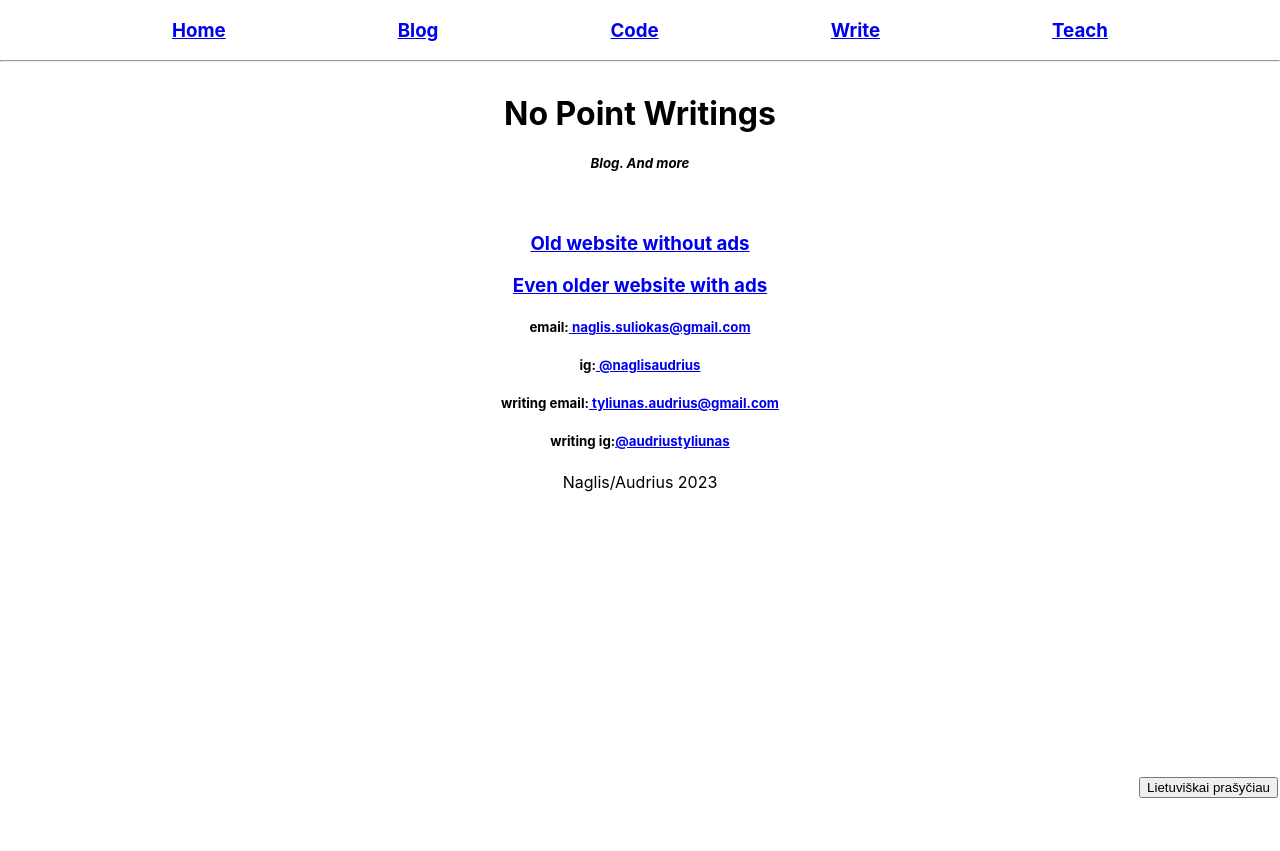
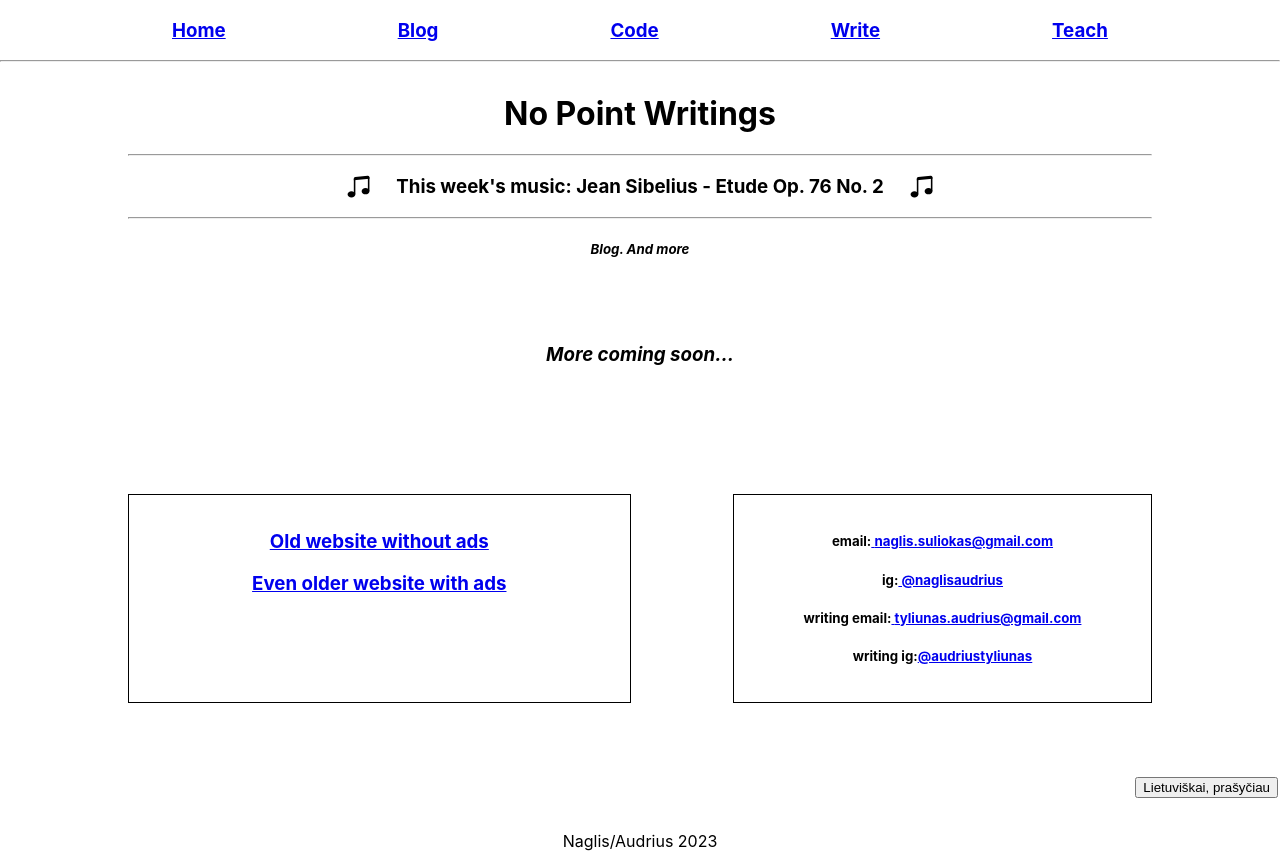
Before and after one commit to naglissul/naglissul.github.io, a React (Create React App) app: page /#/ in a window 1280 px wide. Before the commit the page ends 800 px from the top, so only its background shows below. Built offline with nearby package versions, Linux system fonts and the light colour scheme.

Commit message:
bit design, music

```diff
--- a/package.json
+++ b/package.json
@@ -16,6 +16,7 @@
     "gh-pages": "^5.0.0",
     "react": "^18.2.0",
     "react-dom": "^18.2.0",
+    "react-icons": "^4.8.0",
     "react-markdown": "^8.0.5",
     "react-redux": "^8.0.5",
     "react-scripts": "5.0.1",
--- a/src/App.tsx
+++ b/src/App.tsx
@@ -20,7 +20,7 @@ function App() {
             alert("haha, not yet. Dar nepadarytas vertimas :((");
           }}
         >
-          Lietuviškai prašyčiau
+          Lietuviškai, prašyčiau
         </button>
       </footer>
     </HashRouter>
--- a/src/pages/blogPage/BlogPage.tsx
+++ b/src/pages/blogPage/BlogPage.tsx
@@ -2,7 +2,7 @@ import { useEffect, useState } from "react";
 import { ReactMarkdown } from "react-markdown/lib/react-markdown";
 
 function BlogPage() {
-  const [text, setText] = useState("");
+  const [text, setText] = useState("Loading...");
 
   const fetchMarkdown = (readmePath: string) => {
     fetch(readmePath)
@@ -22,8 +22,11 @@ function BlogPage() {
 
   return (
     <div>
-      <h1 style={{ textAlign: "center", paddingTop: "1em" }}>Blog</h1>
-      <br />
+      <h1 style={{ paddingTop: "1em", textAlign: "center" }}>Blog</h1>
+      <hr style={{ margin: "0 10%" }} />
+      <h3 style={{ paddingTop: "5%", textAlign: "center" }}>
+        <em>More coming soon...</em>
+      </h3>
       <div
         style={{
           display: "flex",
@@ -36,9 +39,6 @@ function BlogPage() {
           <ReactMarkdown>{text}</ReactMarkdown>
         </div>
       </div>
-      <br />
-      <br />
-      <footer>Naglis/Audrius 2023</footer>
     </div>
   );
 }
--- a/src/pages/codePage/CodePage.tsx
+++ b/src/pages/codePage/CodePage.tsx
@@ -1,8 +1,12 @@
 function CodePage() {
   return (
-    <h1 style={{ paddingTop: "1em", textAlign: "center" }}>
-      Nothing's here yet
-    </h1>
+    <>
+      <h1 style={{ paddingTop: "1em", textAlign: "center" }}>Code</h1>
+      <hr style={{ margin: "0 10%" }} />
+      <h3 style={{ paddingTop: "5%", textAlign: "center" }}>
+        <em>More coming soon...</em>
+      </h3>
+    </>
   );
 }
 
--- a/src/pages/homePage/HomePage.tsx
+++ b/src/pages/homePage/HomePage.tsx
@@ -1,44 +1,30 @@
+import Archive from "./components/Archive";
+import BestMusic from "./components/BestMusic";
+import Contacts from "./components/Contacts";
+
 function HomePage() {
   return (
     <div style={{ textAlign: "center" }}>
-      <h1 style={{ paddingTop: "1em" }}>No Point Writings</h1>
+      <h1 style={{ paddingTop: "1em", textAlign: "center" }}>
+        No Point Writings
+      </h1>
+
+      <hr style={{ margin: "0 10%" }} />
+
+      <BestMusic />
+      <hr style={{ margin: "0 10%" }} />
       <h5>
         <em>Blog. And more</em>
       </h5>
+      <h3 style={{ paddingTop: "5%" }}>
+        <em>More coming soon...</em>
+      </h3>
+      <div style={{ display: "flex", margin: "10%", gap: "10%" }}>
+        {" "}
+        <Archive />
+        <Contacts />
+      </div>
 
-      <br />
-      <h3>
-        <a href="https://www.nopointwritings.fun/">Old website without ads</a>
-      </h3>
-      <h3>
-        <a href="http://www.nopointwritings.wordpress.com/">
-          Even older website with ads
-        </a>
-      </h3>
-      <h5>
-        email:
-        <a href="mailto:naglis.suliokas@gmail.com">
-          {" "}
-          naglis.suliokas@gmail.com
-        </a>
-      </h5>
-      <h5>
-        ig:
-        <a href="https://www.instagram.com/naglisaudrius/"> @naglisaudrius</a>
-      </h5>
-      <h5>
-        writing email:
-        <a href="mailto:tyliunas.audrius@gmail.com">
-          {" "}
-          tyliunas.audrius@gmail.com
-        </a>
-      </h5>
-      <h5>
-        writing ig:
-        <a href="https://www.instagram.com/audriustyliunas/">
-          @audriustyliunas
-        </a>
-      </h5>
       <footer>Naglis/Audrius 2023</footer>
     </div>
   );
--- /dev/null
+++ b/src/pages/homePage/components/Archive.tsx
@@ -0,0 +1,16 @@
+function Archive() {
+  return (
+    <div style={{ border: "1px solid", padding: "1em", flexGrow: "2" }}>
+      {" "}
+      <h3>
+        <a href="https://www.nopointwritings.fun/">Old website without ads</a>
+      </h3>
+      <h3>
+        <a href="http://www.nopointwritings.wordpress.com/">
+          Even older website with ads
+        </a>
+      </h3>
+    </div>
+  );
+}
+export default Archive;
--- /dev/null
+++ b/src/pages/homePage/components/BestMusic.tsx
@@ -0,0 +1,18 @@
+import { BsMusicNoteBeamed } from "react-icons/bs";
+function BestMusic() {
+  return (
+    <div
+      style={{
+        display: "flex",
+        justifyContent: "center",
+        alignItems: "center",
+      }}
+    >
+      <BsMusicNoteBeamed style={{ padding: "0 1em", fontSize: "25px" }} />
+      <h3>This week's music: Jean Sibelius - Etude Op. 76 No. 2</h3>
+      <BsMusicNoteBeamed style={{ padding: "0 1em", fontSize: "25px" }} />
+    </div>
+  );
+}
+
+export default BestMusic;
--- /dev/null
+++ b/src/pages/homePage/components/Contacts.tsx
@@ -0,0 +1,33 @@
+function Contacts() {
+  return (
+    <div style={{ border: "1px solid", padding: "1em", flexGrow: "1" }}>
+      {" "}
+      <h5>
+        email:
+        <a href="mailto:naglis.suliokas@gmail.com">
+          {" "}
+          naglis.suliokas@gmail.com
+        </a>
+      </h5>
+      <h5>
+        ig:
+        <a href="https://www.instagram.com/naglisaudrius/"> @naglisaudrius</a>
+      </h5>
+      <h5>
+        writing email:
+        <a href="mailto:tyliunas.audrius@gmail.com">
+          {" "}
+          tyliunas.audrius@gmail.com
+        </a>
+      </h5>
+      <h5>
+        writing ig:
+        <a href="https://www.instagram.com/audriustyliunas/">
+          @audriustyliunas
+        </a>
+      </h5>
+    </div>
+  );
+}
+
+export default Contacts;
--- a/src/pages/notFoundPage/NotFoundPage.tsx
+++ b/src/pages/notFoundPage/NotFoundPage.tsx
@@ -1,5 +1,9 @@
 function NotFoundPage() {
-  return <div>This page doesn't exist</div>;
+  return (
+    <h1 style={{ paddingTop: "8em", textAlign: "center" }}>
+      Oopsie daisy, this page is crazy... How did you find it?
+    </h1>
+  );
 }
 
 export default NotFoundPage;
--- a/src/pages/teachPage/TeachPage.tsx
+++ b/src/pages/teachPage/TeachPage.tsx
@@ -1,8 +1,12 @@
 function TeachPage() {
   return (
-    <h1 style={{ paddingTop: "1em", textAlign: "center" }}>
-      Nothing's here yet
-    </h1>
+    <>
+      <h1 style={{ paddingTop: "1em", textAlign: "center" }}>Teach</h1>
+      <hr style={{ margin: "0 10%" }} />
+      <h3 style={{ paddingTop: "5%", textAlign: "center" }}>
+        <em>More coming soon...</em>
+      </h3>
+    </>
   );
 }
 
--- a/src/pages/writePage/WritePage.tsx
+++ b/src/pages/writePage/WritePage.tsx
@@ -1,8 +1,12 @@
 function WritePage() {
   return (
-    <h1 style={{ paddingTop: "1em", textAlign: "center" }}>
-      Nothing's here yet
-    </h1>
+    <>
+      <h1 style={{ paddingTop: "1em", textAlign: "center" }}>Write</h1>
+      <hr style={{ margin: "0 10%" }} />
+      <h3 style={{ paddingTop: "5%", textAlign: "center" }}>
+        <em>More coming soon...</em>
+      </h3>
+    </>
   );
 }
 
```
Also changed, not shown: 1 other file (tests, documents, lock files or other folders).
